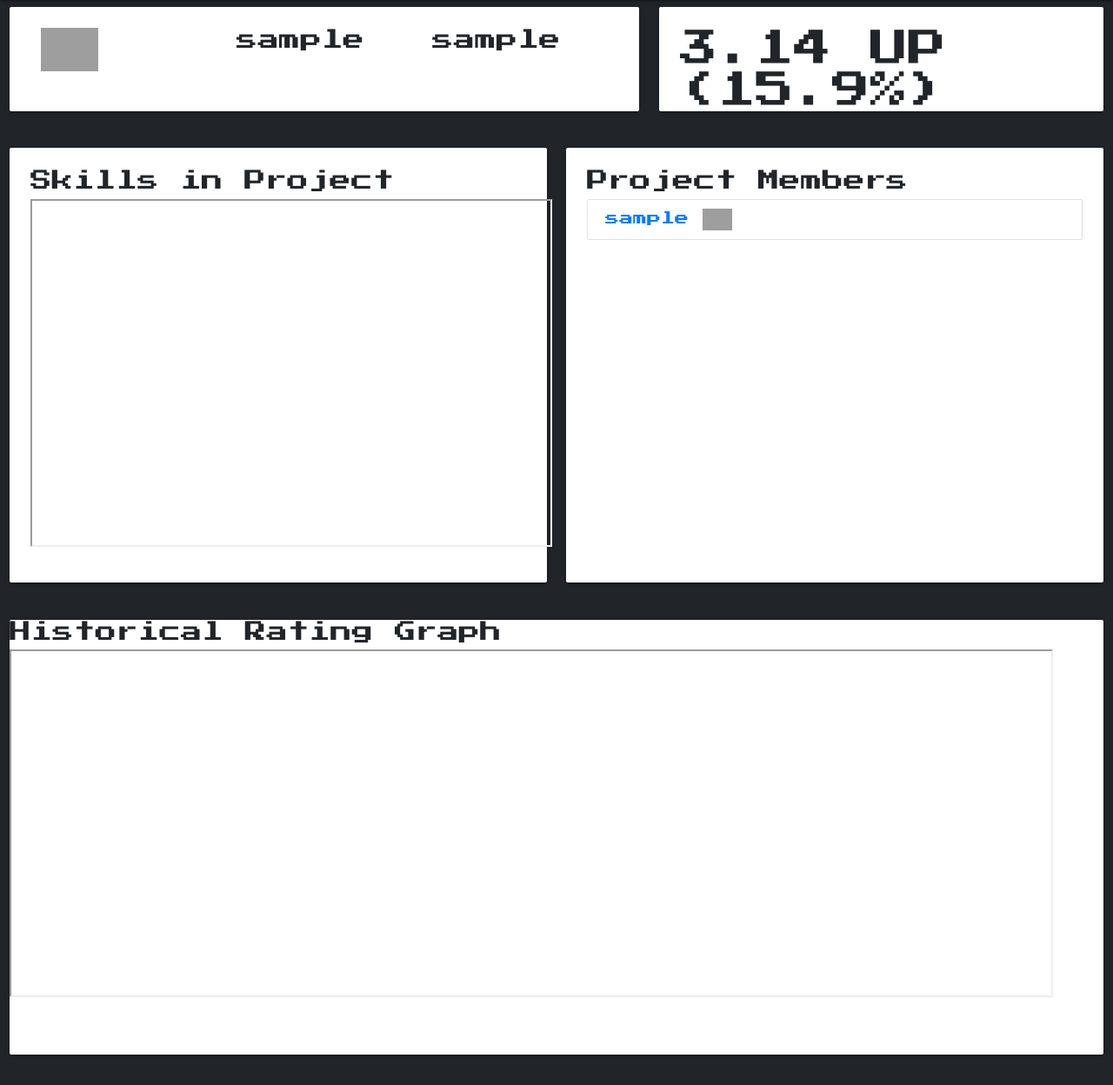
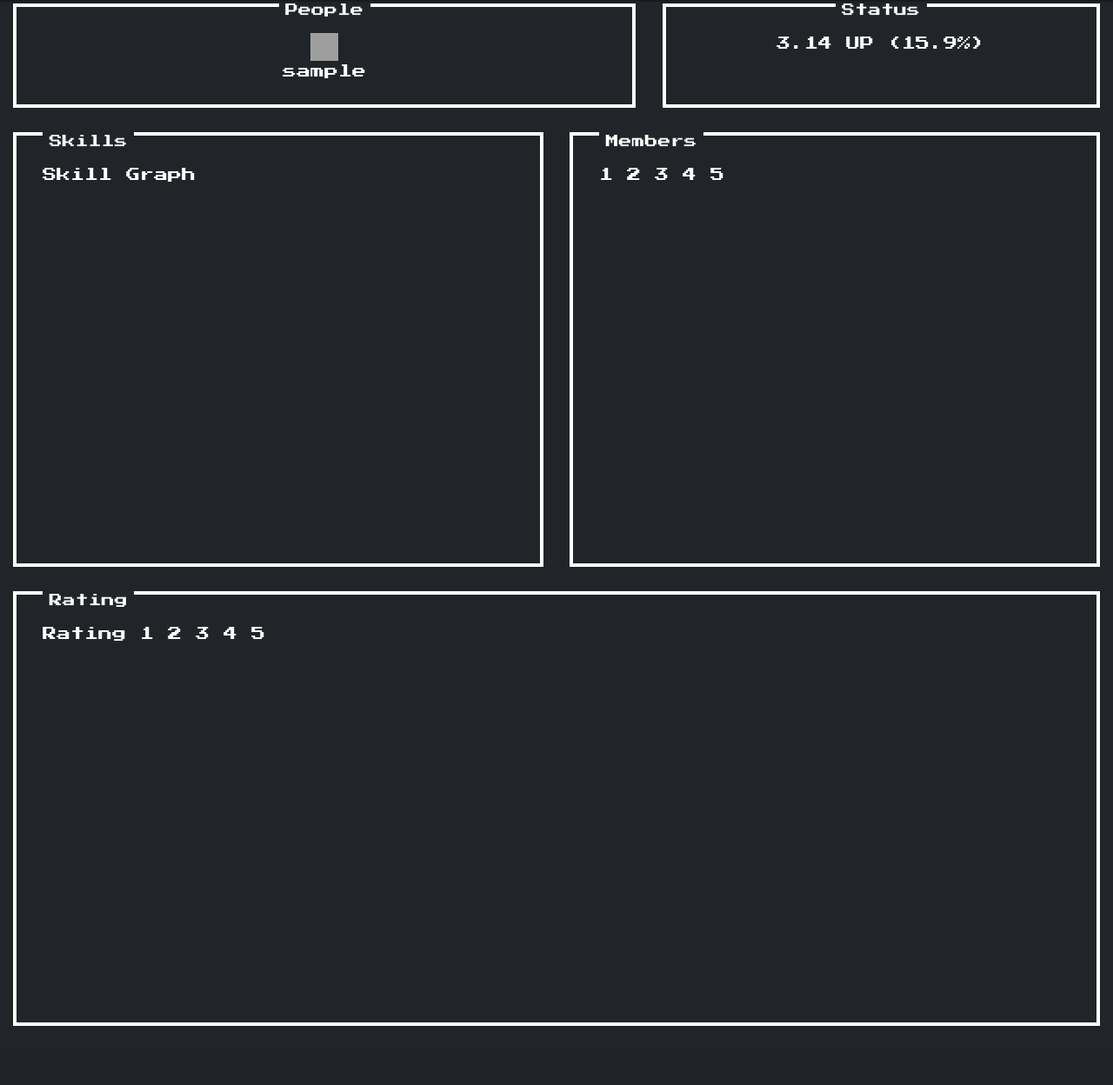
Before and after one commit to noctoid/daothon, a Django app: template daothon_server/daothon_server/templates/people_detail.html in a window 1280 px wide. Shown: the part 64-1312 px from the top of the page at 87% size. After the commit the page ends 1244 px from the top, so only its background shows below. Run offline with Django 3.2, Linux system fonts and the light colour scheme; the template is opened without the code that fills it: most values are stand-ins (such as "Sample title", 1, 10 or a date in 2020); some libraries are stand-ins or nearby versions; grey boxes are pictures that could not be loaded.

Commit message:
added theme to people detail page

```diff
--- a/daothon_server/daothon_server/templates/people_detail.html
+++ b/daothon_server/daothon_server/templates/people_detail.html
@@ -17,7 +17,12 @@
 <div class="container-fluid">
     <div class="row">
         <div class="col s7">
-            <div class="card card-short">
+            <div class="nes-container with-title is-centered is-dark card-short">
+                <p class="title">People</p>
+                <img class="nes-avatar" src="https://ssimg.frontenduse.top/{{p.avatar}}" />
+                <p>{{p.nickname}}</p>
+            </div>
+            <!-- <div class="card card-short">
                 <div class="card-content">
                     <div class="col s4">
                         <img src="https://ssimg.frontenduse.top/{{p.avatar}}" height="50px"/>
@@ -25,29 +30,41 @@
                     <div class="col s4"><h5>{{p.nickname}}</h5></div>
                     <div class="col s4"><h5>{{p.username}}</h5></div>
                 </div>
-            </div>
+            </div> -->
         </div>
         <div class="col s5">
-            <div class="card card-short">
+            <div class="nes-container with-title is-centered is-dark card-short">
+                <p class="title">Status</p>
+                <p>3.14 UP (15.9%)</p>
+            </div>
+            <!-- <div class="card card-short">
                 <div class="card-content">
                     <h3>3.14 UP (15.9%)</h3>
                 </div>
-            </div>
+            </div> -->
         </div>
     </div>
 
     <div class="row">
         <div class="col s6">
-            <div class="card card-tall">
+            <div class="nes-container with-title is-dark card-tall">
+                <p class="title">Skills</p>
+                <p>Skill Graph</p>
+            </div>
+            <!-- <div class="card card-tall">
                 <div class="card-content">
                     <h5>Skills in Project</h5>
                     <iframe height="400px" width="600px" src="http://127.0.0.1:3000/radar">
                     </iframe>
                 </div>
-            </div>
+            </div> -->
         </div>
         <div class="col s6">
-            <div class="card card-tall">
+            <div class="nes-container with-title is-dark card-tall">
+                <p class="title">Members</p>
+                <p>1 2 3 4 5</p>
+            </div>
+            <!-- <div class="card card-tall">
                 <div class="card-content">
                     <h5>Project Members</h5>
                     <ul class="collection">
@@ -61,7 +78,7 @@
                         {% endfor %}
                     </ul>
                 </div>
-            </div>
+            </div> -->
         </div>
     </div>
 
@@ -69,13 +86,17 @@
     <div>
         <div class="row">
             <div class="col s12">
-                <div class="card card-tall">
+                <div class="nes-container with-title is-dark card-tall">
+                    <p class="title">Rating</p>
+                    <p>Rating 1 2 3 4 5</p>
+                </div>
+                <!-- <div class="card card-tall">
                     <h5>
                         Historical Rating Graph
                         </h5>
                     <iframe height="400px" width="1200px" src="http://127.0.0.1:3000/line">
                     </iframe>
-                </div>
+                </div> -->
             </div>
         </div>
     </div>
```
